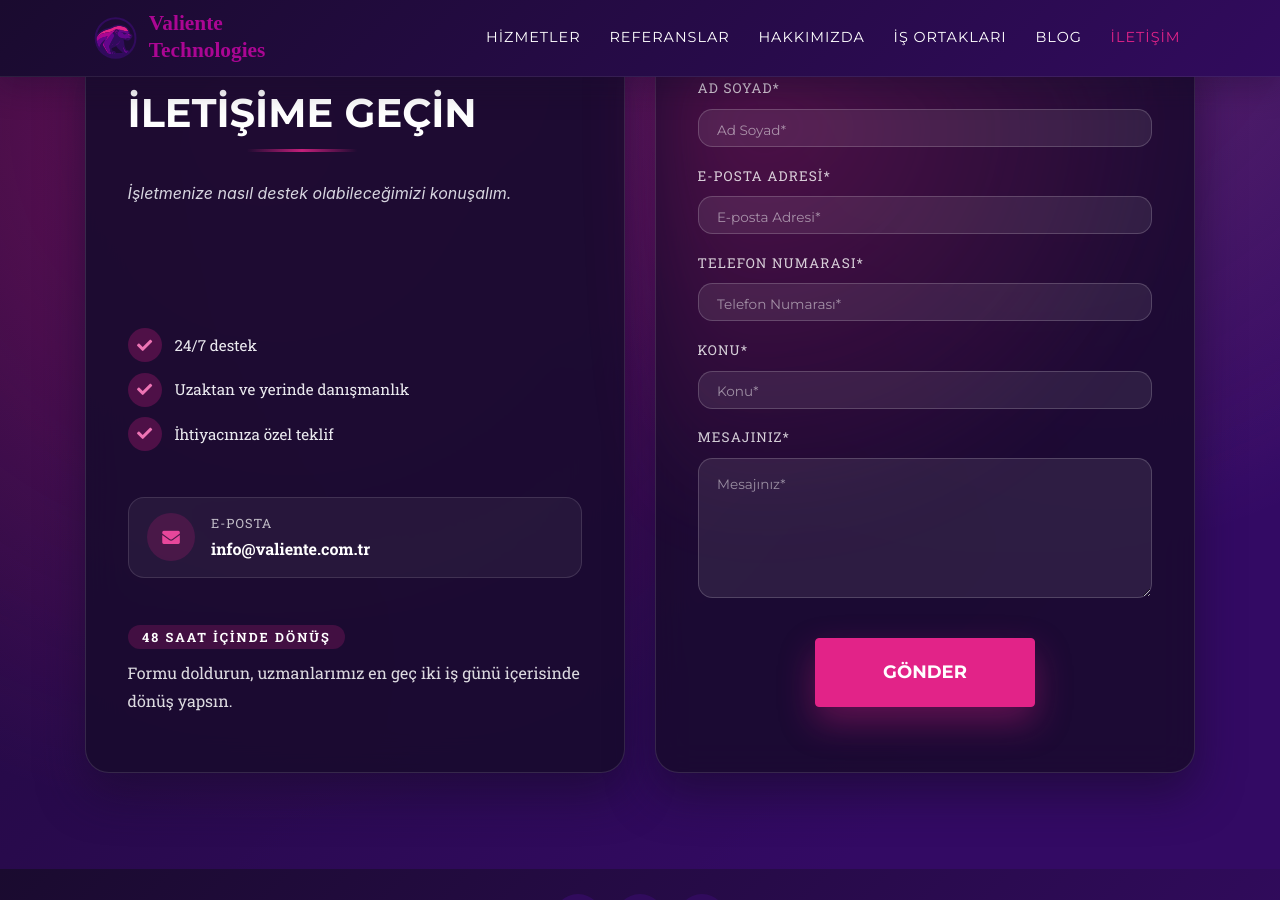
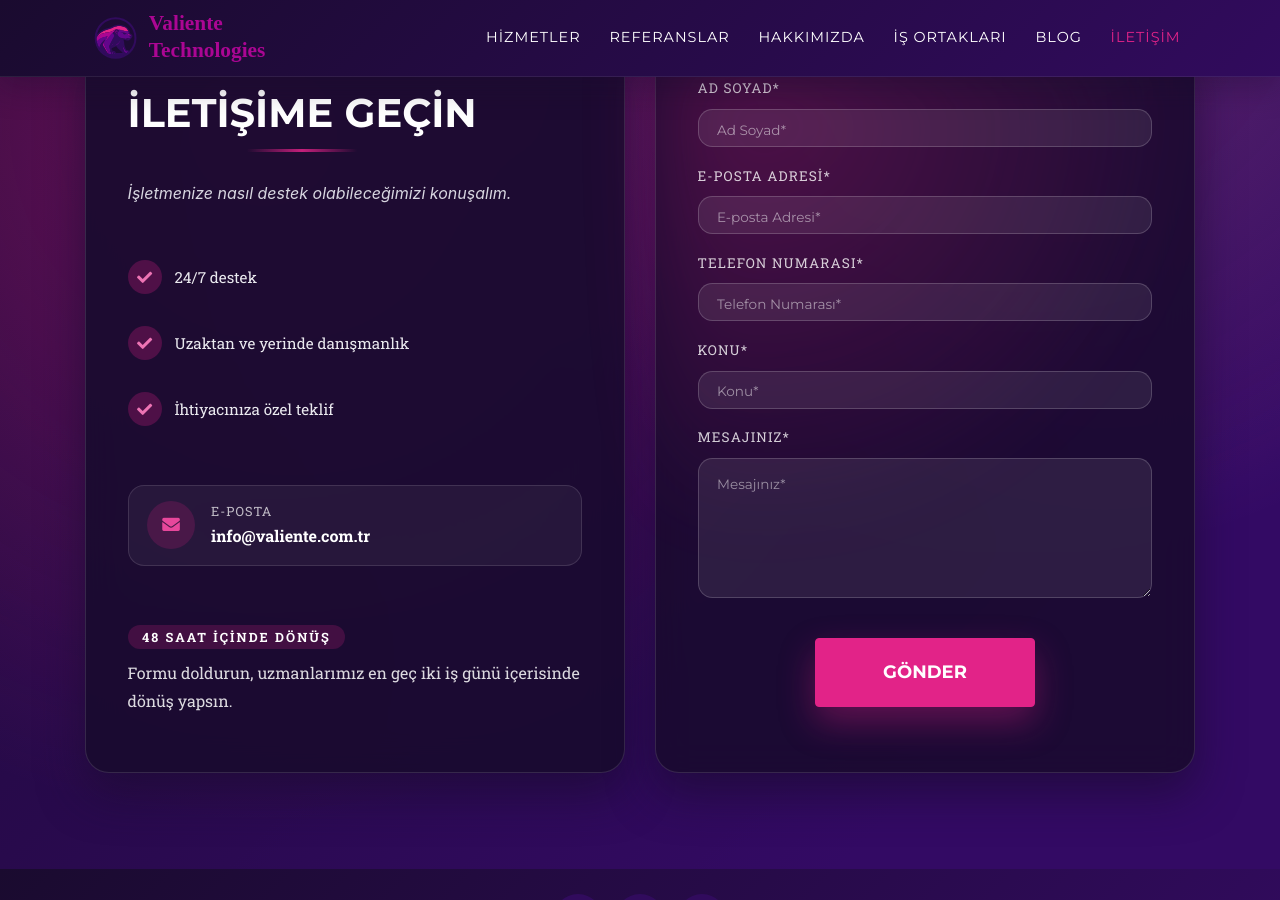
Before and after one commit to ValienteTechnologies/ValienteTechnologies.github.io, a Jekyll site: the page built from index.md, in a window 1280 px wide and 900 px high, scrolled down 5124 px. Built offline with Jekyll 4.4.1, drawn with Linux system fonts in a browser that asks for light colours; some web fonts are replaced.

Commit message:
fix contact

```diff
--- a/_sass/layout/_contact.scss
+++ b/_sass/layout/_contact.scss
@@ -63,14 +63,6 @@
     pointer-events: none;
   }
 
-  .contact-eyebrow {
-    letter-spacing: 0.24em;
-    font-size: 0.85rem;
-    color: rgba($primary, 0.75);
-    text-transform: uppercase;
-    margin-bottom: 1rem;
-  }
-
   .contact-lede {
     color: rgba(248, 250, 255, 0.9);
   }
@@ -81,11 +73,11 @@
 
   .contact-highlights {
     list-style: none;
-    margin: 0;
+    margin: -5rem 0 0 0;
     padding: 0;
     display: flex;
     flex-direction: column;
-    gap: 0.65rem;
+    gap: 2rem;
 
     li {
       display: flex;
```
